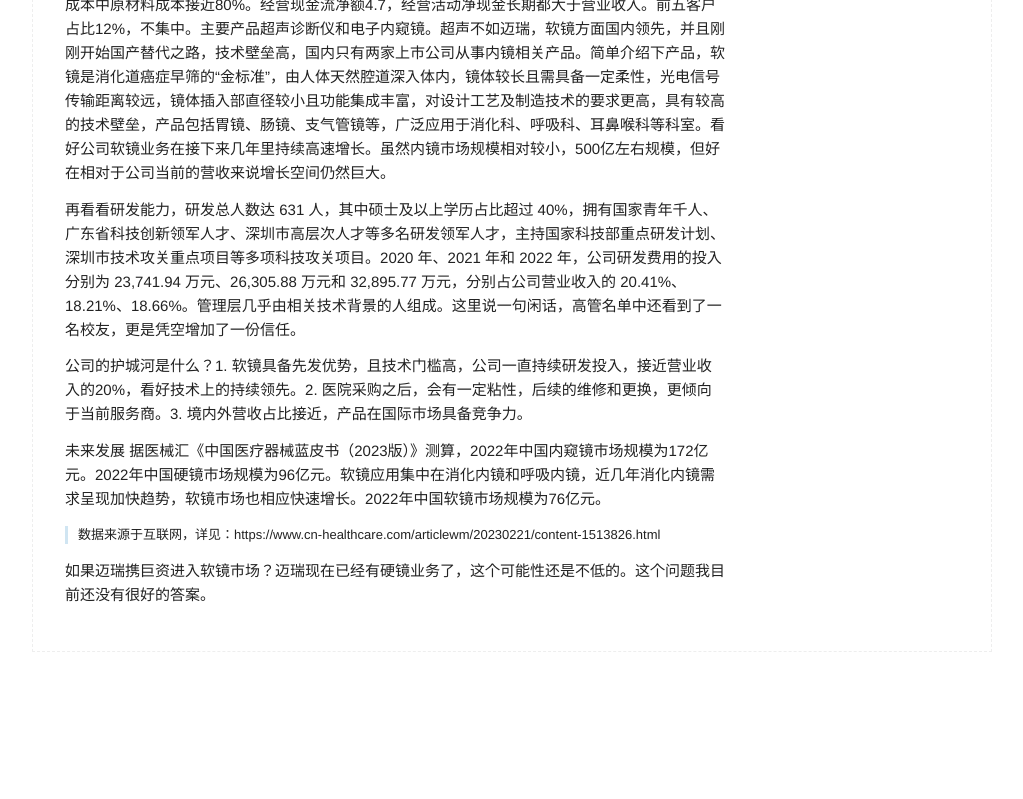
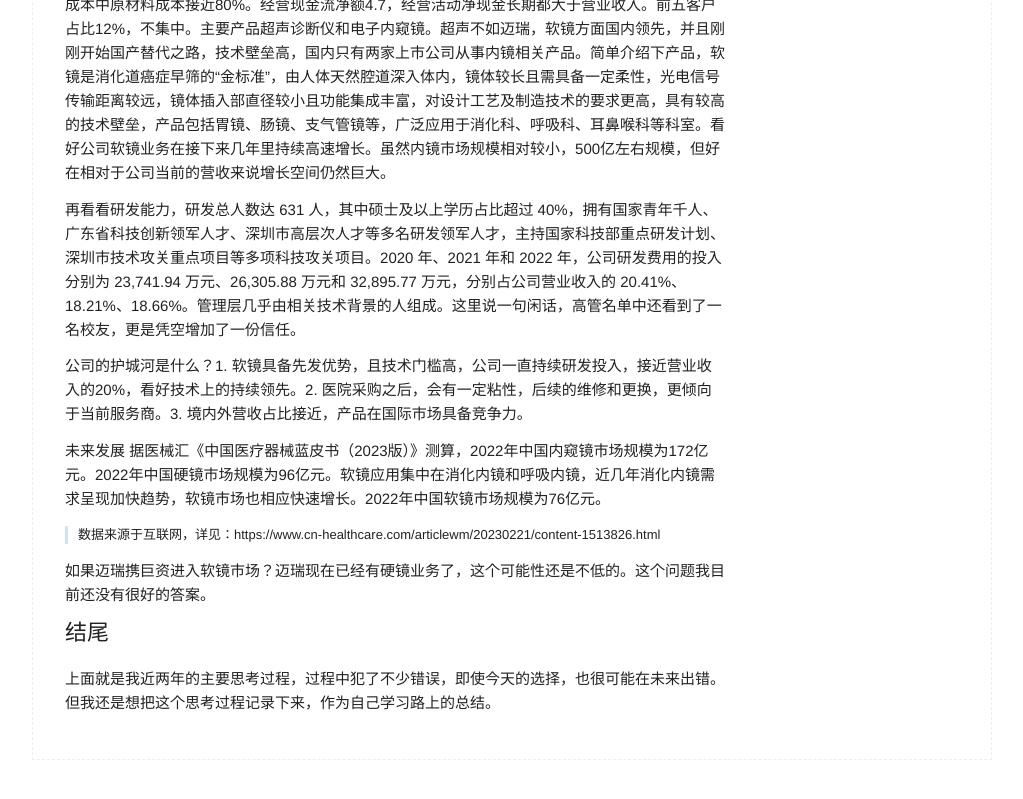
Before and after one commit to BryceHQ/brycehq.github.io, a Jekyll site: the page built from _posts/2023-09-24-医疗.md, in a window 1280 px wide and 900 px high, scrolled down 2786 px. Shown: the top 799 px of the window, without its empty margins (128-1151 px from the left). Built offline with Jekyll 4.4.1, drawn with Linux system fonts in a browser that asks for light colours; some of the changed text lies outside the part shown.

Commit message:
fix: time

```diff
--- a/_posts/2023-09-24-医疗.md
+++ b/_posts/2023-09-24-医疗.md
@@ -46,3 +46,6 @@ categories: 公司分析
 > 数据来源于互联网，详见：https://www.cn-healthcare.com/articlewm/20230221/content-1513826.html
 
 如果迈瑞携巨资进入软镜市场？迈瑞现在已经有硬镜业务了，这个可能性还是不低的。这个问题我目前还没有很好的答案。
+
+## 结尾
+上面就是我近两年的主要思考过程，过程中犯了不少错误，即使今天的选择，也很可能在未来出错。但我还是想把这个思考过程记录下来，作为自己学习路上的总结。
```
Also changed, not shown: other parts of _posts/2023-09-24-医疗.md (+1 -1 lines).
